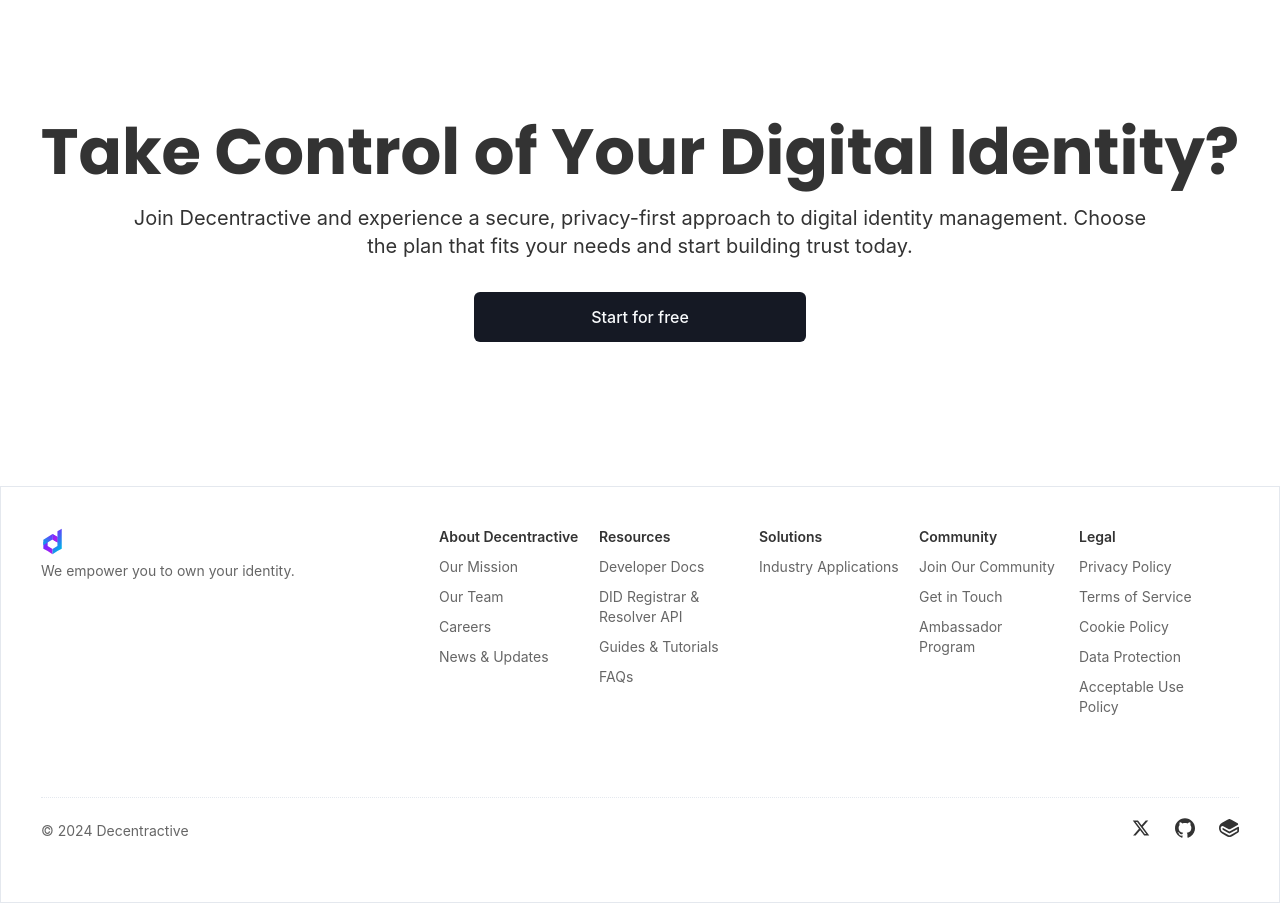
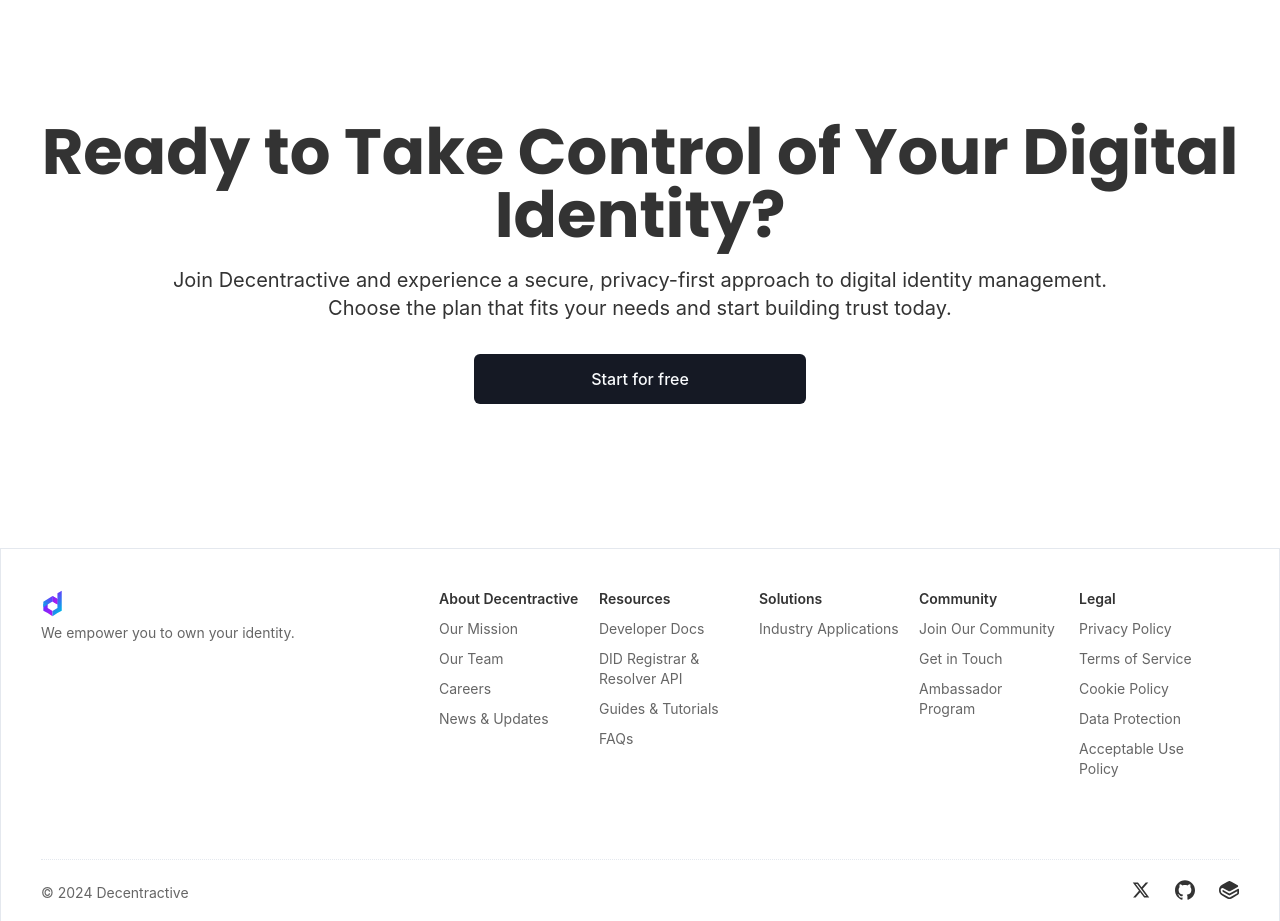
Before and after one commit to decentractive/www.decentractive.io, a Next.js app: page /pricing in a window 1280 px wide. Shown: the part 2980-3901 px from the top of the page. Built offline with nearby package versions, Linux system fonts and the light colour scheme; what tailwindcss-radix would draw is missing.

Commit message:
finalize pricing page

```diff
--- a/src/pages/pricing/index.tsx
+++ b/src/pages/pricing/index.tsx
@@ -835,7 +835,7 @@ const Pricing: NextPage = () => {
                 data-aos="fade-up"
                 data-aos-delay="50"
               >
-                Take Control of Your Digital Identity?
+                Ready to Take Control of Your Digital Identity?
               </h2>
               <p
                 className="mt-5 text-center md:text-xl max-w-4xl md:max-w-5xl"
@@ -843,8 +843,9 @@ const Pricing: NextPage = () => {
                 data-aos-delay="10"
               >
                 Join Decentractive and experience a secure, privacy-first
-                approach to digital identity management. Choose the plan that
-                fits your needs and start building trust today.
+                approach to digital identity management. <br />
+                Choose the plan that fits your needs and start building trust
+                today.
               </p>
               <Button
                 size="lg"
```
